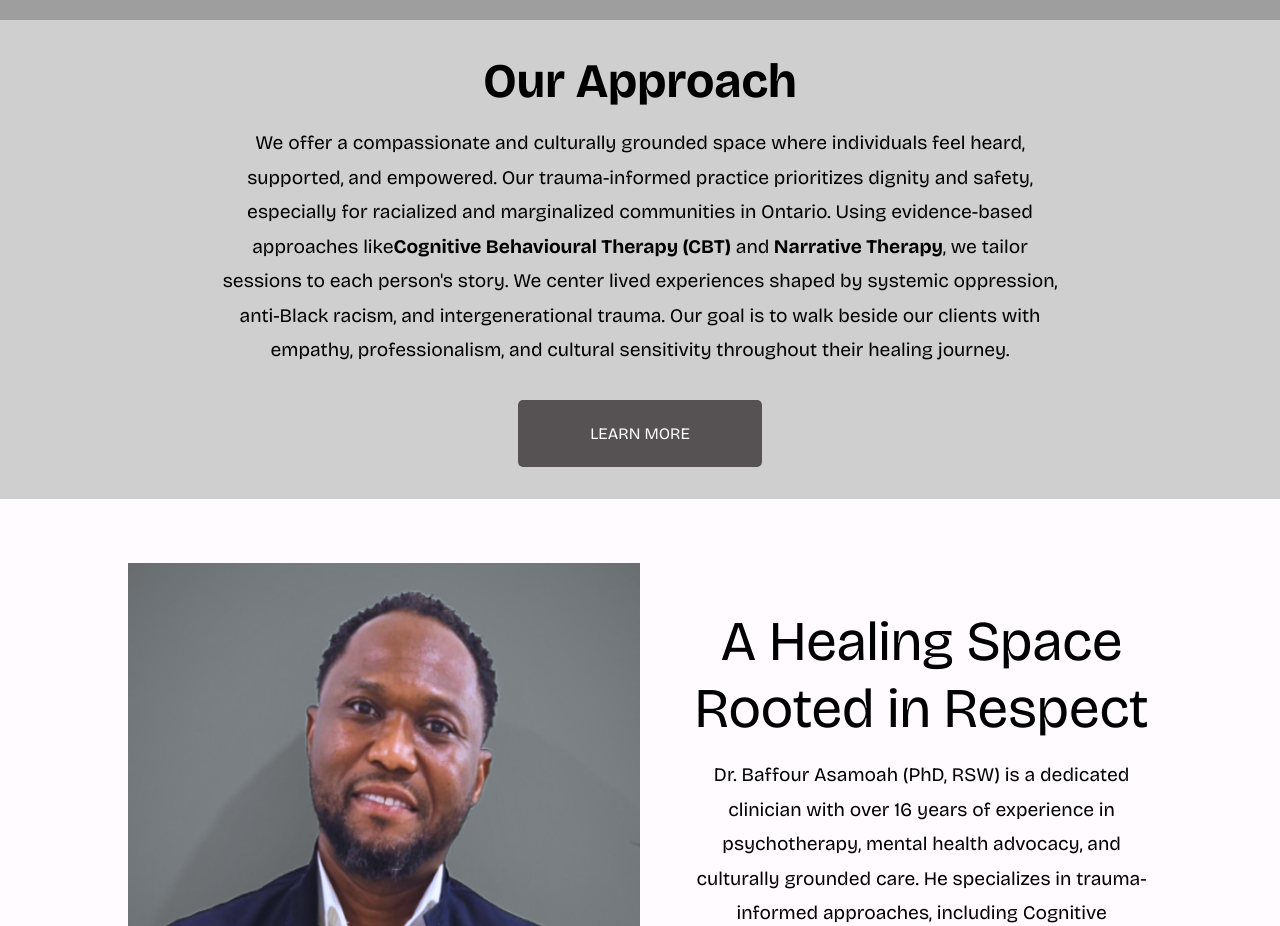
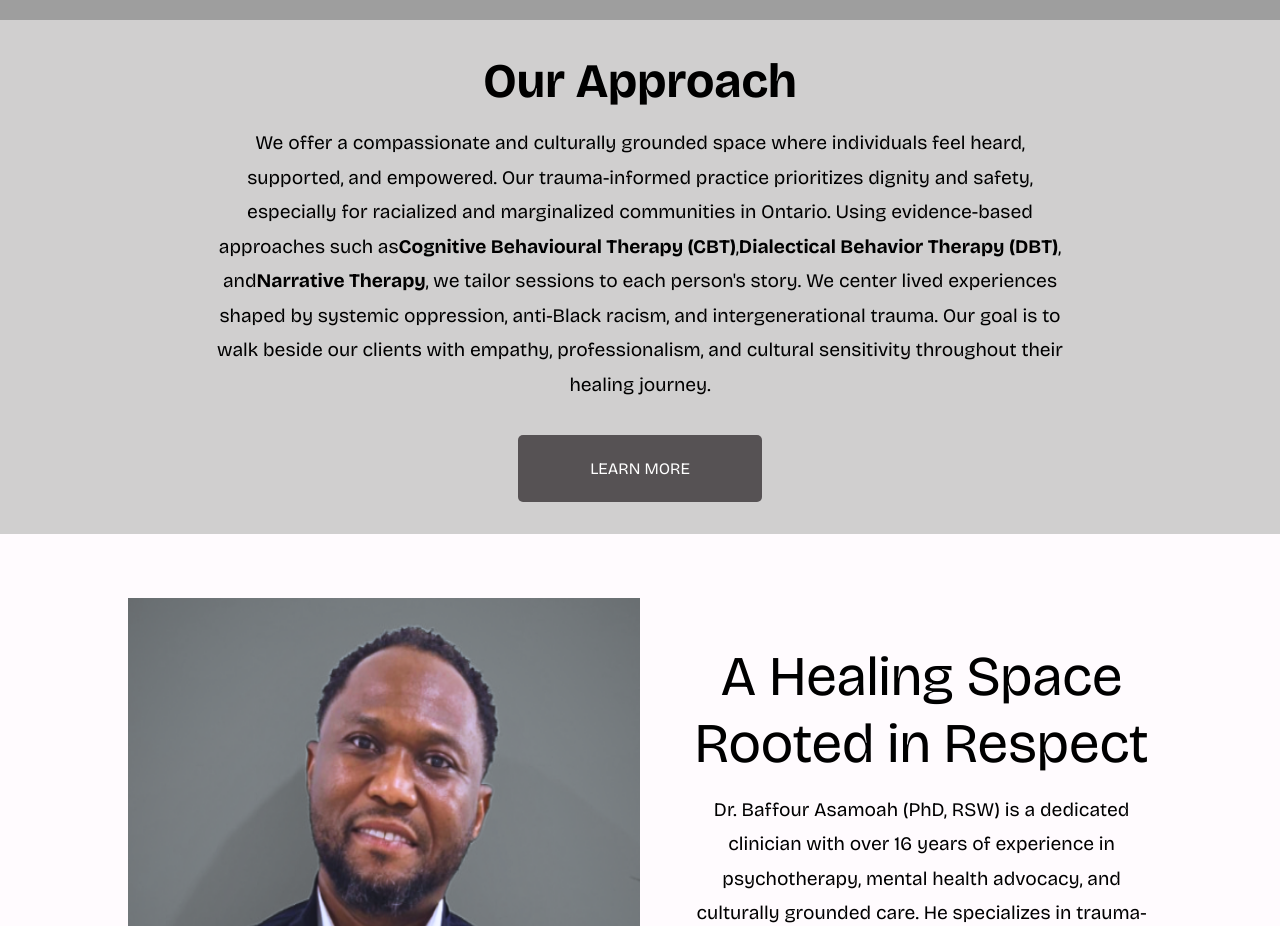
Before and after one commit to Bokantii/Baffour-Asamoah, a React (Vite) app: page / in a window 1280 px wide. Shown: the part 780-1706 px from the top of the page. Built offline with nearby package versions, Linux system fonts and the light colour scheme; grey boxes are pictures that could not be loaded.

Commit message:
Updated text on home page

```diff
--- a/src/components/Header/Header.jsx
+++ b/src/components/Header/Header.jsx
@@ -2,7 +2,7 @@ import React, { useState } from "react";
 import { Link } from "react-router-dom";
 import Hamburger from "hamburger-react";
 import classes from "./Header.module.scss";
-import logo1 from "./logo2.jpeg";
+// import logo1 from "./logo.jpeg";
 
 const Header = ({ darkText }) => {
   const color = darkText ? "black" : "#ffffff";
--- a/src/pages/Home/Home.jsx
+++ b/src/pages/Home/Home.jsx
@@ -8,7 +8,7 @@ import BackgroundImage from "../../components/BackgroundImage/BackgroundImage.js
 import Footer from "../../components/Footer/Footer.jsx";
 import ProfessionaLInfo from "../../components/ProfessionaLInfo/ProfessionaLInfo.jsx";
 import ScrollFadeIn from "./../../components/ScrollFadeIn/ScrollFadeIn";
-import family from './familyUpdated.jpeg';
+import family from "./familyUpdated.jpeg";
 import Service from "../../components/Service/Service.jsx";
 
 const Home = () => {
@@ -42,9 +42,7 @@ const Home = () => {
   return (
     <main className={classes.home}>
       <Hero
-        url={
-          family
-        }
+        url={family}
         // url={
         //   "https://images.unsplash.com/photo-1604881991720-f91add269bed?w=800&auto=format&fit=crop&q=60&ixlib=rb-4.1.0&ixid=M3wxMjA3fDB8MHxzZWFyY2h8MTF8fHRoZXJhcHl8ZW58MHx8MHx8fDA%3D"
         // }
@@ -80,9 +78,10 @@ const Home = () => {
               individuals feel heard, supported, and empowered. Our
               trauma-informed practice prioritizes dignity and safety,
               especially for racialized and marginalized communities in Ontario.
-              Using evidence-based approaches like
-              <strong>Cognitive Behavioural Therapy (CBT)</strong> and
-              <strong> Narrative Therapy</strong>, we tailor sessions to each
+              Using evidence-based approaches such as
+              <strong>Cognitive Behavioural Therapy (CBT)</strong>,
+              <strong>Dialectical Behavior Therapy (DBT)</strong>, and
+              <strong>Narrative Therapy</strong>, we tailor sessions to each
               person's story. We center lived experiences shaped by systemic
               oppression, anti-Black racism, and intergenerational trauma. Our
               goal is to walk beside our clients with empathy, professionalism,
@@ -106,7 +105,10 @@ const Home = () => {
               Narrative Therapy, supporting individuals affected by systemic
               barriers and intergenerational trauma.
             </p>
-            <p style={{ marginTop: "1rem" }} className={classes.buttonContainer}>
+            <p
+              style={{ marginTop: "1rem" }}
+              className={classes.buttonContainer}
+            >
               <Button href="/about">Meet Dr. Baffour</Button>
             </p>
           </section>
@@ -123,7 +125,6 @@ const Home = () => {
                 imgSrc={activity.image}
                 heading={activity.title}
                 body={activity.description}
-
               />
             );
           })}
@@ -139,7 +140,6 @@ const Home = () => {
         url={
           "https://images.unsplash.com/photo-1507667522877-ad03f0c7b0e0?w=800&auto=format&fit=crop&q=60&ixlib=rb-4.1.0&ixid=M3wxMjA3fDB8MHxzZWFyY2h8MTd8fG5hdHVyZSUyMGRhcmt8ZW58MHx8MHx8fDA%3D"
         }
-
       >
         <section className={classes.backgroundImg_content}>
           <p className={classes.client_testimonial}>
```
Also changed, not shown: src/components/Header/logo3.jpeg (added), src/components/Header/logo5.jpeg (added). Lines whose indentation alone changed are shown as unchanged.
